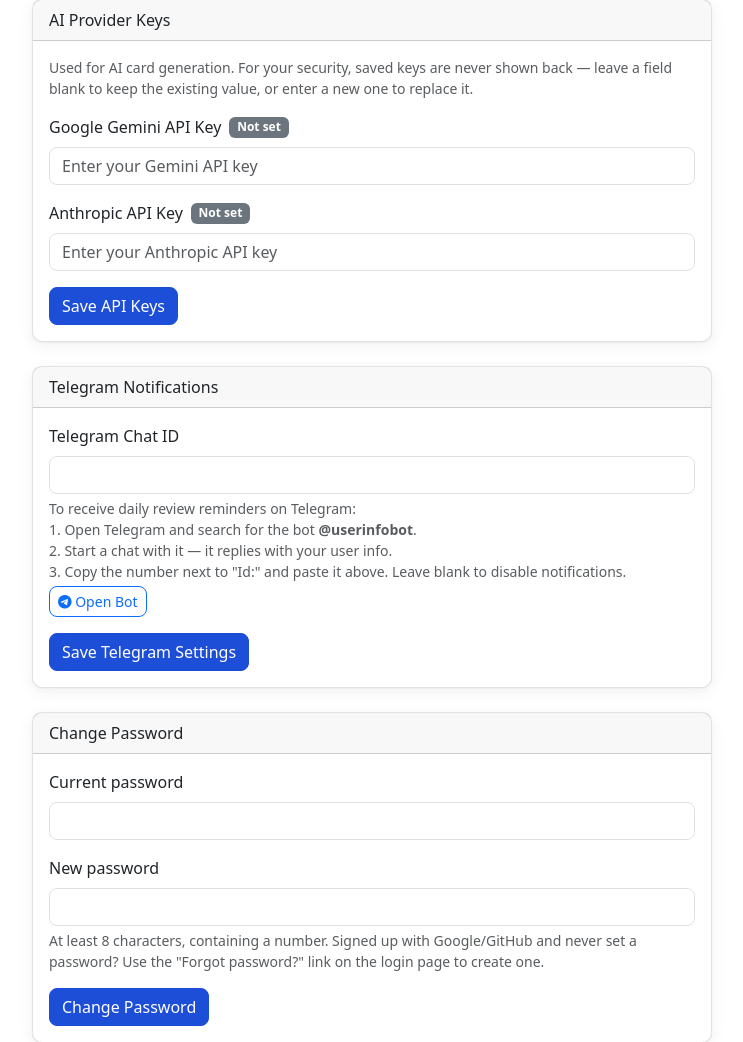
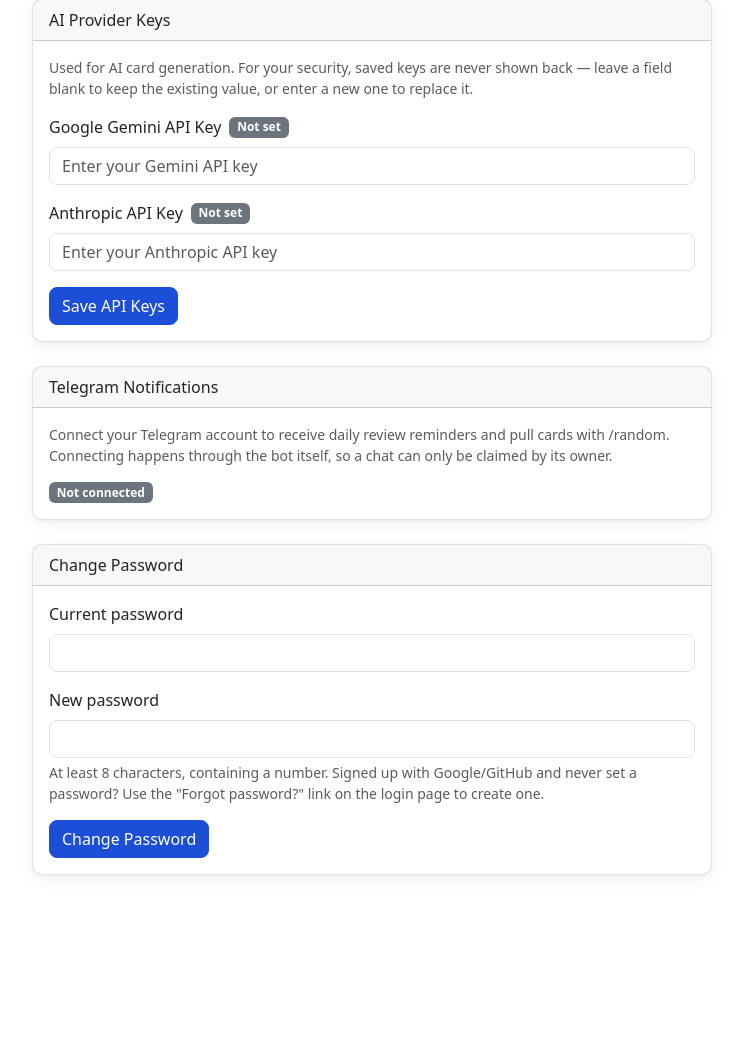
Before and after one commit to Cyril9227/BadAnki, a FastAPI app: template templates/settings.html in a window 1280 px wide. Shown: the part 199-1241 px from the top of the page, without its empty margins (268-1011 px from the left). After the commit the page ends 1075 px from the top, so only its background shows below. Run offline with FastAPI, Linux system fonts and the light colour scheme; the template is opened without the code that fills it, so the values that code supplies are empty; parts of the project's set-up code (start-up, migrations or seed data) failed here and were passed over; some libraries are stand-ins or nearby versions.

Commit message:
Link Telegram through a signed bot deep link instead of self-reported IDs
Anyone could previously enter any numeric chat ID in Settings — no proof
of ownership, no uniqueness — so a second user entering someone else's
(guessable) chat ID made get_user_by_telegram_chat_id() nondeterministic:
the victim would intermittently receive the other account's cards and
reminder counts.

Settings now shows a Connect Telegram button whose t.me deep link
carries a 15-minute HMAC token (same SECRET_KEY scheme as the render
tokens, compacted to Telegram's 64-char start-payload limit). The bot's
/start handler verifies it and writes the chat_id server-side — the one
place chat ownership is actually proven — and takes the chat over from
any other profile, keeping chat_ids unique without a schema change.
POST /secrets now only disconnects; it rejects chat ID writes.

Co-Authored-By: Claude Fable 5 <noreply@anthropic.com>

```diff
--- a/bot.py
+++ b/bot.py
@@ -23,8 +23,9 @@ from crud import (
     get_card_for_user,
     get_random_card_for_user,
     get_user_by_telegram_chat_id,
+    link_telegram_chat,
 )
-from render_auth import sign_render_request
+from render_auth import sign_render_request, verify_telegram_link_token
 from telegram_format import (
     cloze_plain_markdown_v2,
     is_cloze,
@@ -274,8 +275,28 @@ async def _reply_card(send, card, reveal: bool):
 # --- Command Handlers ---
 
 async def start(update: Update, context: ContextTypes.DEFAULT_TYPE):
-    """Sends a welcome message when the /start command is issued."""
+    """Welcomes the user; with a deep-link token from the settings page,
+    links this chat to the web account that generated it. Receiving the
+    token here proves the caller owns the chat, which self-reported chat
+    IDs never did."""
     try:
+        if context.args:
+            auth_user_id = verify_telegram_link_token(context.args[0])
+            if not auth_user_id:
+                await update.message.reply_text(
+                    "This link is invalid or has expired. Open Settings in the web app and tap Connect Telegram again."
+                )
+                return
+            conn = get_db_connection()
+            try:
+                link_telegram_chat(conn, auth_user_id, update.message.chat_id)
+            finally:
+                release_db_connection(conn)
+            logger.info("Linked chat_id %s via deep link.", _redact_identifier(update.message.chat_id))
+            await update.message.reply_text(
+                "✅ Telegram connected! Daily review reminders will arrive here. Try /random for a card."
+            )
+            return
         await update.message.reply_text(
             "Welcome to the Anki Clone bot! Use /review to get a link to your next review session or /random to get a random card."
         )
--- a/main.py
+++ b/main.py
@@ -34,7 +34,7 @@ from supabase_auth.errors import AuthApiError
 # Local application
 import crud
 from bot import get_bot_application
-from render_auth import verify_render_request
+from render_auth import make_telegram_link_token, verify_render_request
 from database import get_db_connection, release_db_connection
 from scheduler import run_scheduler
 from parsing import normalize_cards, robust_json_loads, sanitize_tags
@@ -894,8 +894,9 @@ async def settings_form(request: Request, user: User = Depends(get_current_activ
         "csrf_token": request.state.csrf_token,
         "gemini_key_set": bool(user.gemini_api_key),
         "anthropic_key_set": bool(user.anthropic_api_key),
-        "telegram_chat_id": user.telegram_chat_id,
+        "telegram_linked": bool(user.telegram_chat_id),
         "telegram_bot_username": TELEGRAM_BOT_USERNAME,
+        "telegram_link_token": make_telegram_link_token(user.auth_user_id),
     })
 
 @app.get("/api-keys")
@@ -906,14 +907,14 @@ async def legacy_settings_redirect():
 
 @app.post("/secrets")
 async def save_secrets(telegram_chat_id: str = Form(None), conn: psycopg2.extensions.connection = Depends(get_db), user: User = Depends(get_current_active_user)):
-    # A blank chat ID means "unset".
-    telegram_chat_id = (telegram_chat_id or "").strip() or None
-    if telegram_chat_id is not None:
-        numeric = telegram_chat_id.removeprefix("-")
-        if len(telegram_chat_id) > 32 or not numeric.isdigit():
-            raise HTTPException(status_code=400, detail="Invalid Telegram chat ID.")
+    # Chat IDs are only ever written by the bot's /start deep link, which
+    # proves the caller owns the chat — a self-reported ID could point this
+    # account's reminders (and cards) at someone else's chat. This endpoint
+    # only disconnects.
+    if (telegram_chat_id or "").strip():
+        raise HTTPException(status_code=400, detail="Telegram is connected through the bot — use the Connect Telegram button in Settings.")
 
-    crud.save_secrets_for_user(conn, user.auth_user_id, telegram_chat_id)
+    crud.save_secrets_for_user(conn, user.auth_user_id, None)
     return JSONResponse(content={"success": True})
 
 
--- a/render_auth.py
+++ b/render_auth.py
@@ -1,11 +1,13 @@
 # render_auth.py
-# Signs and verifies the short-lived tokens that grant access to the
-# unauthenticated /render/card/{id} page used by the screenshot function.
+# Signs and verifies the app's short-lived HMAC tokens: access to the
+# unauthenticated /render/card/{id} page used by the screenshot function,
+# and the Telegram deep-link tokens that prove account ownership.
 
 import hashlib
 import hmac
 import os
 import time
+import uuid
 
 _CONTEXT = "render-card"
 
@@ -28,3 +30,38 @@ def verify_render_request(card_id: int, expires_at: int, signature: str) -> bool
     if expires_at < time.time():
         return False
     return hmac.compare_digest(sign_render_request(card_id, expires_at), signature)
+
+
+# --- Telegram account linking ---
+# Telegram caps /start deep-link payloads at 64 chars of [A-Za-z0-9_-],
+# hence the dashless uuid and truncated signature: 32 + 10 + 16 hex chars
+# plus two separators.
+
+_LINK_CONTEXT = "telegram-link"
+TELEGRAM_LINK_TTL_SECONDS = 900
+
+
+def _sign_telegram_link(uid: uuid.UUID, expires_at: int) -> str:
+    payload = f"{_LINK_CONTEXT}:{uid}:{expires_at}".encode()
+    return hmac.new(_secret(), payload, hashlib.sha256).hexdigest()[:16]
+
+
+def make_telegram_link_token(auth_user_id) -> str:
+    uid = uuid.UUID(str(auth_user_id))
+    expires_at = int(time.time()) + TELEGRAM_LINK_TTL_SECONDS
+    return f"{uid.hex}_{expires_at}_{_sign_telegram_link(uid, expires_at)}"
+
+
+def verify_telegram_link_token(token: str) -> str | None:
+    """Returns the auth_user_id the token was issued for, or None."""
+    try:
+        uid_hex, exp_text, signature = token.split("_")
+        uid = uuid.UUID(hex=uid_hex)
+        expires_at = int(exp_text)
+    except ValueError:
+        return None
+    if expires_at < time.time():
+        return None
+    if not hmac.compare_digest(_sign_telegram_link(uid, expires_at), signature):
+        return None
+    return str(uid)
--- a/templates/settings.html
+++ b/templates/settings.html
@@ -52,23 +52,23 @@
     <div class="card">
         <div class="card-header">Telegram Notifications</div>
         <div class="card-body">
-            <form id="secretsForm" action="/secrets" method="post">
-                <input type="hidden" name="csrf_token" value="{{ csrf_token }}">
-                <div class="mb-3">
-                    <label for="telegram_chat_id" class="form-label">Telegram Chat ID</label>
-                    <input type="text" inputmode="numeric" pattern="-?\d+" class="form-control" id="telegram_chat_id" name="telegram_chat_id" value="{{ telegram_chat_id or '' }}" aria-describedby="telegram_chat_id_help">
-                    <div class="form-text" id="telegram_chat_id_help">
-                        To receive daily review reminders on Telegram:
-                        <br>1. Open Telegram and search for the bot <strong>@userinfobot</strong>.
-                        <br>2. Start a chat with it — it replies with your user info.
-                        <br>3. Copy the number next to "Id:" and paste it above. Leave blank to disable notifications.
-                        <a href="https://t.me/{{ telegram_bot_username }}" target="_blank" class="btn btn-sm btn-outline-primary mt-1">
-                            <i class="fab fa-telegram-plane"></i> Open Bot
-                        </a>
-                    </div>
-                </div>
-                <button type="submit" class="btn btn-primary">Save Telegram Settings</button>
-            </form>
+            <p class="text-muted small mb-3">Connect your Telegram account to receive daily review reminders and pull cards with /random. Connecting happens through the bot itself, so a chat can only be claimed by its owner.</p>
+            <div class="d-flex align-items-center gap-2 flex-wrap">
+                {% if telegram_linked %}
+                    <span class="badge bg-success">Connected</span>
+                {% else %}
+                    <span class="badge bg-secondary">Not connected</span>
+                {% endif %}
+                {% if telegram_bot_username %}
+                <a class="btn btn-primary" target="_blank" rel="noopener"
+                   href="https://t.me/{{ telegram_bot_username }}?start={{ telegram_link_token }}">
+                    <i class="fab fa-telegram-plane"></i> {{ 'Reconnect' if telegram_linked else 'Connect Telegram' }}
+                </a>
+                {% endif %}
+                {% if telegram_linked %}
+                <button id="telegram-disconnect-btn" type="button" class="btn btn-outline-danger">Disconnect</button>
+                {% endif %}
+            </div>
         </div>
     </div>
 
@@ -190,43 +190,19 @@ document.getElementById('password-form').addEventListener('submit', function(eve
     });
 });
 
-document.getElementById('secretsForm').addEventListener('submit', function(event) {
-    event.preventDefault();
-
-    const form = this;
-    const submitBtn = form.querySelector('button[type="submit"]');
-    const csrfToken = window.getCsrfToken() || "{{ csrf_token }}";
-
-    submitBtn.disabled = true;
-    const originalLabel = submitBtn.textContent;
-    submitBtn.textContent = 'Saving...';
-
-    window.fetchJson('/secrets', {
-        method: 'POST',
-        body: new URLSearchParams(new FormData(form)),
-        headers: {
-            'X-CSRF-Token': csrfToken,
-            'Content-Type': 'application/x-www-form-urlencoded'
-        }
-    })
-    .then(() => {
-        Swal.fire({
-            toast: true,
-            position: 'top-end',
-            icon: 'success',
-            title: 'Telegram settings saved!',
-            showConfirmButton: false,
-            timer: 2000
+const telegramDisconnectBtn = document.getElementById('telegram-disconnect-btn');
+if (telegramDisconnectBtn) {
+    telegramDisconnectBtn.addEventListener('click', function () {
+        telegramDisconnectBtn.disabled = true;
+        // An empty POST to /secrets disconnects; fetchJson attaches the CSRF header.
+        window.fetchJson('/secrets', { method: 'POST' })
+        .then(() => window.location.reload())
+        .catch(error => {
+            telegramDisconnectBtn.disabled = false;
+            console.error('Failed to disconnect Telegram:', error);
+            Swal.fire({ icon: 'error', title: 'Oops...', text: error.message || 'An unexpected error occurred.' });
         });
-    })
-    .catch(error => {
-        console.error('Failed to save Telegram settings:', error);
-        Swal.fire({ icon: 'error', title: 'Oops...', text: error.message || 'An unexpected error occurred.' });
-    })
-    .finally(() => {
-        submitBtn.disabled = false;
-        submitBtn.textContent = originalLabel;
     });
-});
+}
 </script>
 {% endblock %}
```
Also changed, not shown: crud.py (+23 -0 lines), tests/test_api.py (+13 -4 lines), tests/test_render_auth.py (+29 -2 lines).
